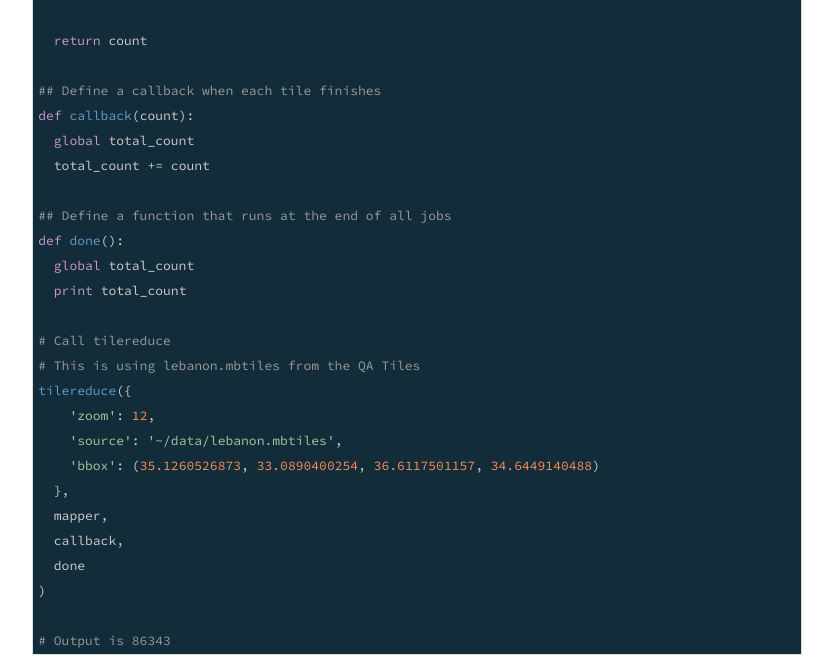
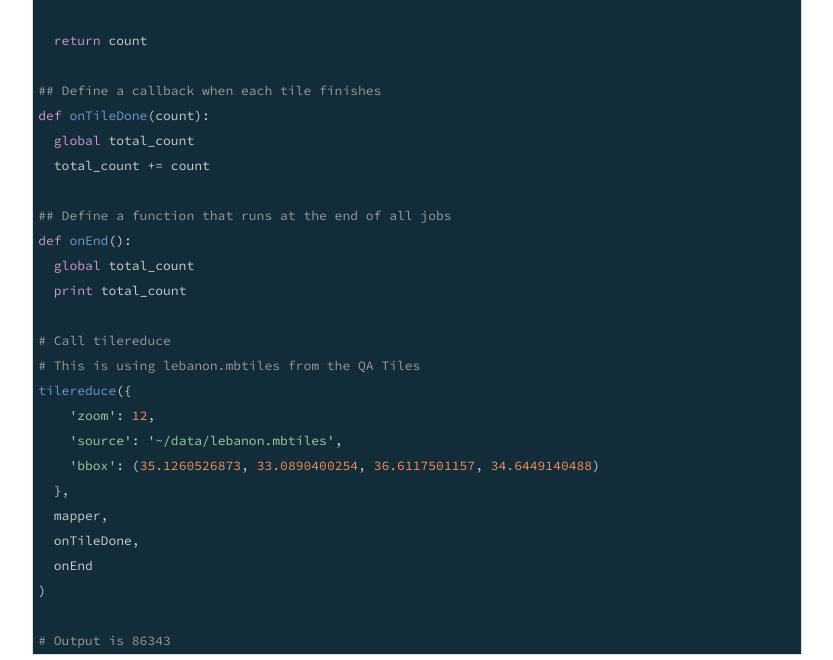
Before and after one commit to kamicut/kamicut.github.io, a Jekyll site: the page built from _posts/2017-12-17-tilepie.md, in a window 1280 px wide. Shown: the part 793-1453 px from the top of the page, without its empty margins (223-1056 px from the left). Built offline with Jekyll 4.4.1, drawn with Linux system fonts in a browser that asks for light colours; comment, search, counter and statistics services are not loaded.

Commit message:
Renaming on suggestion by @acrylc

```diff
--- a/_posts/2017-12-17-tilepie.md
+++ b/_posts/2017-12-17-tilepie.md
@@ -30,12 +30,12 @@ def mapper(x, y, z, data):
   return count
 
 ## Define a callback when each tile finishes
-def callback(count):
+def onTileDone(count):
   global total_count
   total_count += count
 
 ## Define a function that runs at the end of all jobs
-def done():
+def onEnd():
   global total_count
   print total_count
 
@@ -47,8 +47,8 @@ tilereduce({
     'bbox': (35.1260526873, 33.0890400254, 36.6117501157, 34.6449140488)
   },
   mapper,
-  callback,
-  done
+  onTileDone,
+  onEnd
 )
 
 # Output is 86343
```
